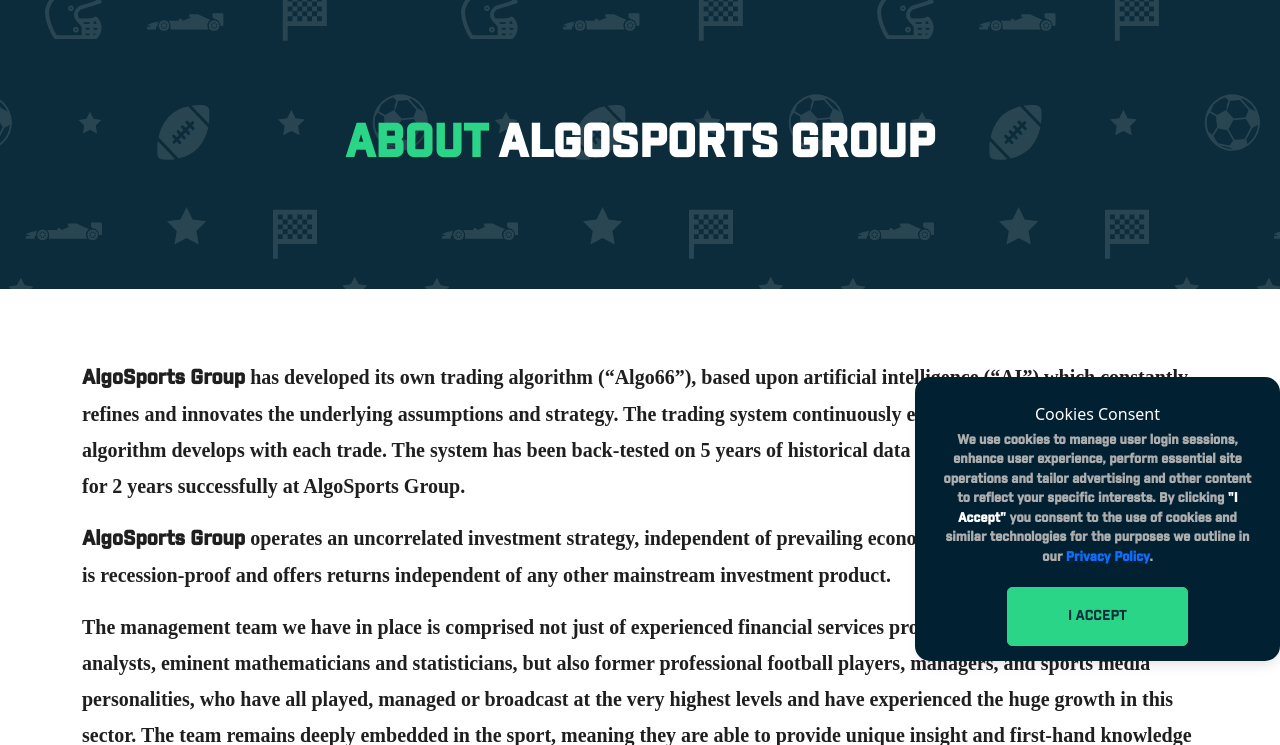
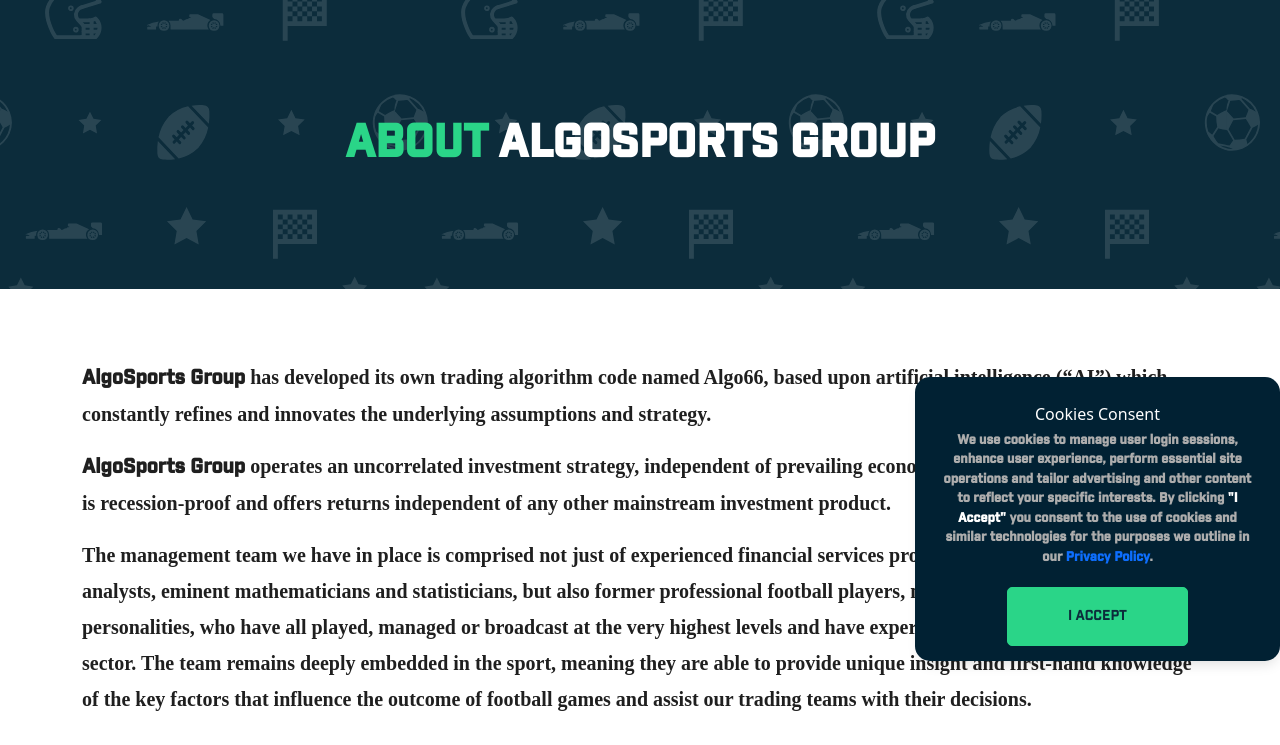
Before and after one commit to briskpool/AlgoSports-Frontend, a PHP site: page /about.php in a window 1280 px wide. Shown: the part 79-824 px from the top of the page. Run offline with PHP 8.4, Linux system fonts and the light colour scheme; some libraries are stand-ins or nearby versions; some web fonts are replaced.

Commit message:
text-update

```diff
--- a/about.php
+++ b/about.php
@@ -26,12 +26,7 @@
 				<div class="about-content">
 
 					<p>
-					<span>AlgoSports Group</span> has developed its own trading algorithm (“Algo66”),
-					 based upon artificial intelligence (“AI”) which constantly refines
-					 and innovates the underlying assumptions and strategy. The trading
-					 system continuously evolves, and the self-learning algorithm develops
-					 with each trade. The system has been back-tested on 5 years of historical
-					 data and has been privately traded for 2 years successfully at AlgoSports Group.
+					<span>AlgoSports Group</span> has developed its own trading algorithm code named Algo66, based upon artificial intelligence (“AI”) which constantly refines and innovates the underlying assumptions and strategy.
 					</p>
 
                     <p>
```
Also changed, not shown: index.php (+3 -14 lines).
